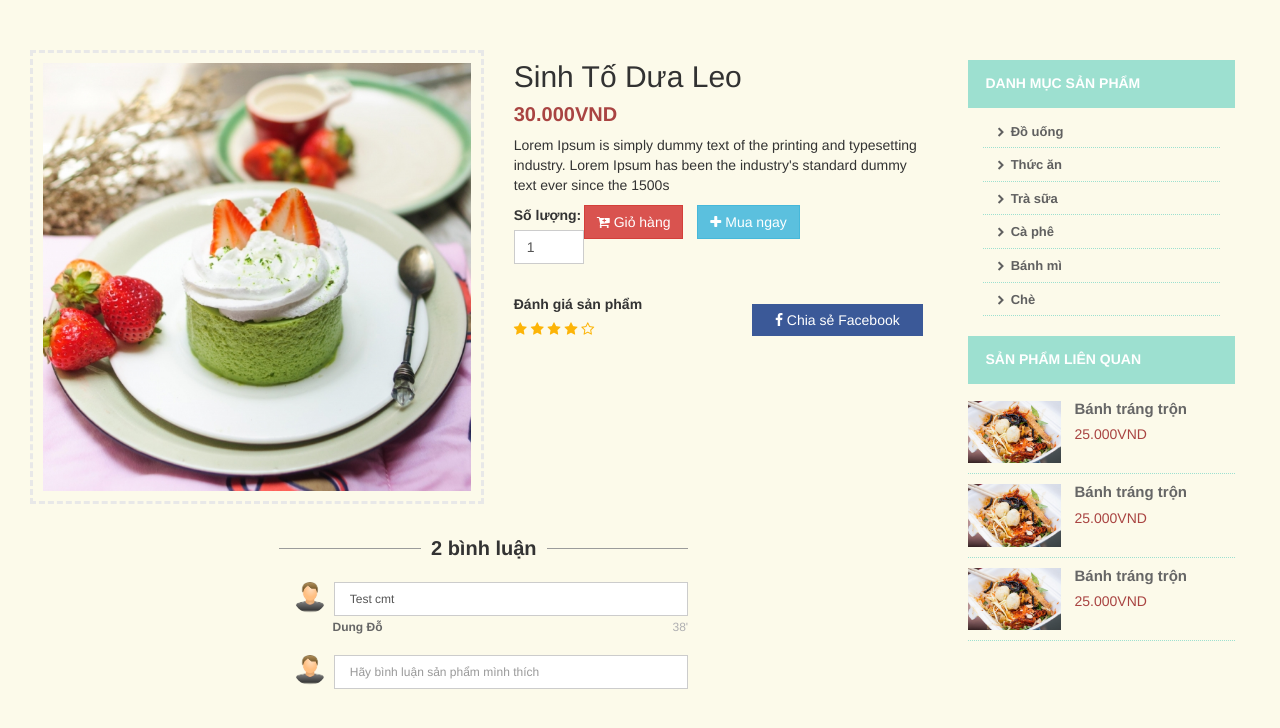
After one commit to sangnuce/fnd, a PHP site: page /views/pages/detail-product.php in a window 1280 px wide. The commit adds this page. Shown: the top 728 px of the page. Run offline with PHP 8.4, Linux system fonts and the light colour scheme.

Commit message:
Design bill

```diff
--- a/views/assets/stylesheets/custom-user.css
+++ b/views/assets/stylesheets/custom-user.css
@@ -324,12 +324,27 @@ body {
 /*Welcome*/
 .welcome h2 {
   text-align: center;
-  font-size: 50px;
+  font-size: 55px;
   font-family: "PACIFICO";
   color: #666666;
   padding-top: 10px;
+  width: calc(0.6em * 40);
+  width: 28ch;
+  margin: 0 auto;
+  border-right: .1em solid;
+  border-color: transparent;
+  white-space: nowrap;
+  overflow: hidden;
+  -webkit-animation: typing 4s steps(16, end),
+  blink-caret 1s step-end 6 alternate;
 }
+@-webkit-keyframes typing { from { width: 0; } }
+@-webkit-keyframes blink-caret { 50% { border-color: black; } }
 
+.welcome h2:before, .welcome h2:after{
+  content: url(../images/title_after.png);
+  right: -195px;
+}
 .welcome p {
   text-align: center;
   padding-top: 10px;
--- a/views/layouts/application.php
+++ b/views/layouts/application.php
@@ -19,6 +19,7 @@
     <script src="views/assets/javascripts/bootstrap.min.js"></script>
     <script src="views/assets/javascripts/slider.min.js"></script>
     <script src="views/assets/javascripts/jquery.number.min.js"></script>
+    <script src="views/assets/javascripts/wow.min.js"></script>
     <script src="views/assets/javascripts/custom.js"></script>
   </head>
   <body>
--- /dev/null
+++ b/views/pages/detail-product.php
@@ -0,0 +1,148 @@
+<!DOCTYPE html>
+<html>
+<head>
+	<meta charset="UTF-8">
+	<meta name="viewport" content="width=device-width, initial-scale=1.0">
+	<meta http-equiv="X-UA-Compatible" content="IE=edge">
+	<link rel="stylesheet" href="../assets/stylesheets/bootstrap.min.css">
+	<script src="../assets/javascripts/jquery-2.2.3.min.js"></script>
+	<script src="../assets/javascripts/bootstrap.min.js"></script>
+	<link rel="stylesheet" href="../assets/stylesheets/font-awesome.min.css">
+	<link rel="stylesheet" type="text/css" href="../assets/stylesheets/custom-user.css">
+
+    <!--[if lt IE 9]>
+    <script src="https://oss.maxcdn.com/html5shiv/3.7.2/html5shiv.min.js"></script>
+    <script src="https://oss.maxcdn.com/respond/1.4.2/respond.min.js"></script>
+    <![endif]-->
+
+</head>
+<body>
+<div class="col-md-12">
+	<div class="col-md-9 col-sm-9 col-xs-12 show-detail-product">
+		<div class="detail-img col-md-6 col-sm-6 col-xs-12">
+			<img src="../assets/images/moouse-tra-xanh.jpeg" class="img-responsive"/>
+		</div>
+
+		<div class="detail-descrip col-md-6 col-sm-6 col-xs-12">
+			<h2 class="detail-name-item">Sinh tố dưa leo</h2>
+			<h3 class="detail-price">30.000VND</h3>
+			<p class="detail-description-item">
+				Lorem Ipsum is simply dummy text of the printing and typesetting industry. Lorem Ipsum has been the industry's standard dummy text ever since the 1500s
+			</p>
+
+			<div class="col-sm-12 addToCart">
+				<form class="cart-form col-md-12" method="GET" action="" enctype="">
+					<div class="quantity">
+						<label for="">Số lượng:</label>
+						<input type="number" name="quantity" value="1" class="quantity-txt form-control" size="4">
+					</div>
+					<input type="hidden" name="" value="">
+					<input type="hidden" name="action" value="">
+					<div class="cart-control">
+						<button id="" type="submit" class="btn button-my-cart btn-danger"><i class="fa fa-cart-plus"></i> Giỏ hàng</button>
+						<button id="" type="submit" class="btn buy-now btn-info"><i class="fa fa-plus"></i> Mua ngay</button>
+					</div>
+				</form>
+			</div>
+
+			<div class="rate-share col-md-12">
+				<div class="rating col-md-7">
+					<label class="txt-rating">Đánh giá sản phẩm</label>
+					<span class="lst-star">
+						<i class="fa fa-star" aria-hidden="true"></i>
+						<i class="fa fa-star" aria-hidden="true"></i>
+						<i class="fa fa-star" aria-hidden="true"></i>
+						<i class="fa fa-star" aria-hidden="true"></i>
+						<i class="fa fa-star-o" aria-hidden="true"></i>
+					</span>
+				</div>
+				<button id="" type="submit" class="btn col-md-5 share-fb btn-info"><i class="fa fa-facebook" aria-hidden="true"></i> Chia sẻ Facebook</button>
+			</div>
+		</div>
+
+		<div class="cmt col-md-12">
+			<div class="region-cmt col-md-6 col-md-push-3 col-sm-12 col-xs-12">
+				<div class="pt-title">
+					<span class="number-cmt">2 bình luận</span>
+				</div>
+				<form method="" class="form-cmt col-md-12">
+				  	<div class="form-group">
+				  		<img src="../assets/images/user.png" class="avatar-user img-circle"/>
+					    <input type="email" class="form-control" name="" value="Test cmt" >
+					</div>
+				</form>
+				<h5 class="infor-user-post">
+					<span class="name-user-post">Dung Đỗ</span>
+					<span class="time-post">38'</span>
+				</h5>
+
+				<form method="" class="form-none-cmt form-cmt col-md-12">
+				  	<div class="form-group">
+				  		<img src="../assets/images/user.png" class="avatar-user img-circle"/>
+					    <input type="email" class="form-control" name="" placeholder="Hãy bình luận sản phẩm mình thích" />
+					</div>
+				</form>
+
+			</div>
+		</div>
+	</div>
+
+	<div class="side-bar col-md-3 col-sm-3 col-xs-12">
+		<div class="category col-md-12 col-sm-12 xs-hidden part-sidebar">
+			<div class="title-cat sub-title-sidebar">
+				<h5>Danh mục sản phẩm</h5>
+			</div>
+			<div class="lst-cat lst-item-sidebar col-md-12">
+				<ul>
+					<li><a href=""><i class="fa fa-chevron-right" aria-hidden="true"></i>Đồ uống</a></li>
+					<li><a href=""><i class="fa fa-chevron-right" aria-hidden="true"></i>Thức ăn</a></li>
+					<li><a href=""><i class="fa fa-chevron-right" aria-hidden="true"></i>Trà sữa</a></li>
+					<li><a href=""><i class="fa fa-chevron-right" aria-hidden="true"></i>Cà phê</a></li>
+					<li><a href=""><i class="fa fa-chevron-right" aria-hidden="true"></i>Bánh mì</a></li>
+					<li><a href=""><i class="fa fa-chevron-right" aria-hidden="true"></i>Chè</a></li>
+				</ul>
+			</div>
+		</div>
+
+		<div class="relation-product col-md-12 col-sm-12 xs-hidden part-sidebar">
+			<div class="title-cat sub-title-sidebar">
+				<h5>Sản phẩm liên quan</h5>
+			</div>
+			<div class="lst-relation-item col-md-12">
+				<ul class="col-md-12">
+					<li class="col-md-12">
+						<a href="">
+							<img src="../assets/images/banh-trang-tron.jpg"/>
+							<div class="infor-product-sidebar">
+								<h5 class="name-relation-item">Bánh tráng trộn</h5>
+								<h5 class="price-relation-item">25.000VND</h5>
+							</div>
+						</a>
+					</li>
+					<li class="col-md-12">
+						<a href="">
+							<img src="../assets/images/banh-trang-tron.jpg"/>
+							<div class="infor-product-sidebar">
+								<h5 class="name-relation-item">Bánh tráng trộn</h5>
+								<h5 class="price-relation-item">25.000VND</h5>
+							</div>
+						</a>
+					</li>
+					<li class="col-md-12">
+						<a href="">
+							<img src="../assets/images/banh-trang-tron.jpg"/>
+							<div class="infor-product-sidebar">
+								<h5 class="name-relation-item">Bánh tráng trộn</h5>
+								<h5 class="price-relation-item">25.000VND</h5>
+							</div>
+						</a>
+					</li>
+
+				</ul>
+			</div>
+		</div>
+	</div>
+
+</div>
+</body>
+</html>
--- a/views/pages/home.php
+++ b/views/pages/home.php
@@ -11,7 +11,7 @@
   </div>
 
   <div class="welcome col-md-12 col-sm-12 col-xs-12">
-    <h2>FoodnDrink</h2>
+    <h2 class="wow">FoodnDrink</h2>
     <p>Mắt đẫn đờ, dạ dày rỗng, con tim rối bời chỉ vì không biết ăn gì ở đâu? Đừng lo, vào đây có hết!</p>
   </div>
 
@@ -79,6 +79,7 @@
 </div>
 
 <script>
+new WOW().init();
   $(function () {
     $('#slider').rbtSlider({
       height: '100vh',
```
Also changed, not shown: other parts of views/assets/stylesheets/custom-user.css (+92 -4 lines), views/pages/detail-order.php (added, +92 -0 lines), views/pages/list-order.php (added, +60 -0 lines), views/products/show.php (+18 -3 lines), views/assets/images/title_after.png (added), views/assets/javascripts/wow.min.js (added).
